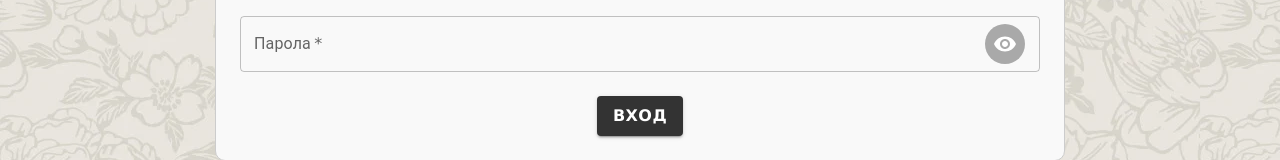
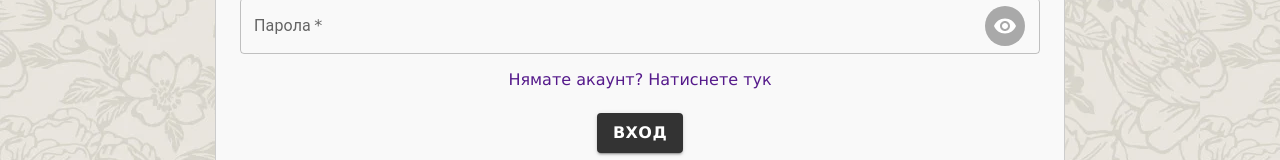
Before and after one commit to ivooo369/Web-Atelier-System, a React (Vite) app: page /sign-in in a window 1280 px wide. Shown: the part 390-550 px from the top of the page. Built offline with nearby package versions, Linux system fonts and the light colour scheme; no server answers.

Commit message:
Add link from sign in page to sign up page

```diff
--- a/src/App.css
+++ b/src/App.css
@@ -83,6 +83,12 @@ body {
   gap: 1rem;
 }
 
+.sign-up-link {
+  color: #551a8b;
+  text-decoration: none;
+  margin-top: 1rem;
+}
+
 .sign-in-form,
 .sign-up-form {
   display: flex;
--- a/src/pages/site/SignInPage.jsx
+++ b/src/pages/site/SignInPage.jsx
@@ -1,5 +1,5 @@
 import { useState, useEffect } from "react";
-import { useNavigate } from "react-router-dom";
+import { useNavigate, Link } from "react-router-dom";
 import TextField from "@mui/material/TextField";
 import Button from "@mui/material/Button";
 import IconButton from "@mui/material/IconButton";
@@ -113,6 +113,9 @@ export default function SignInPage() {
                 }
                 label="Парола"
               />
+              <Link className="sign-up-link" to={"/sign-up"}>
+                Нямате акаунт? Натиснете тук
+              </Link>
             </FormControl>
           </div>
         </div>
```
